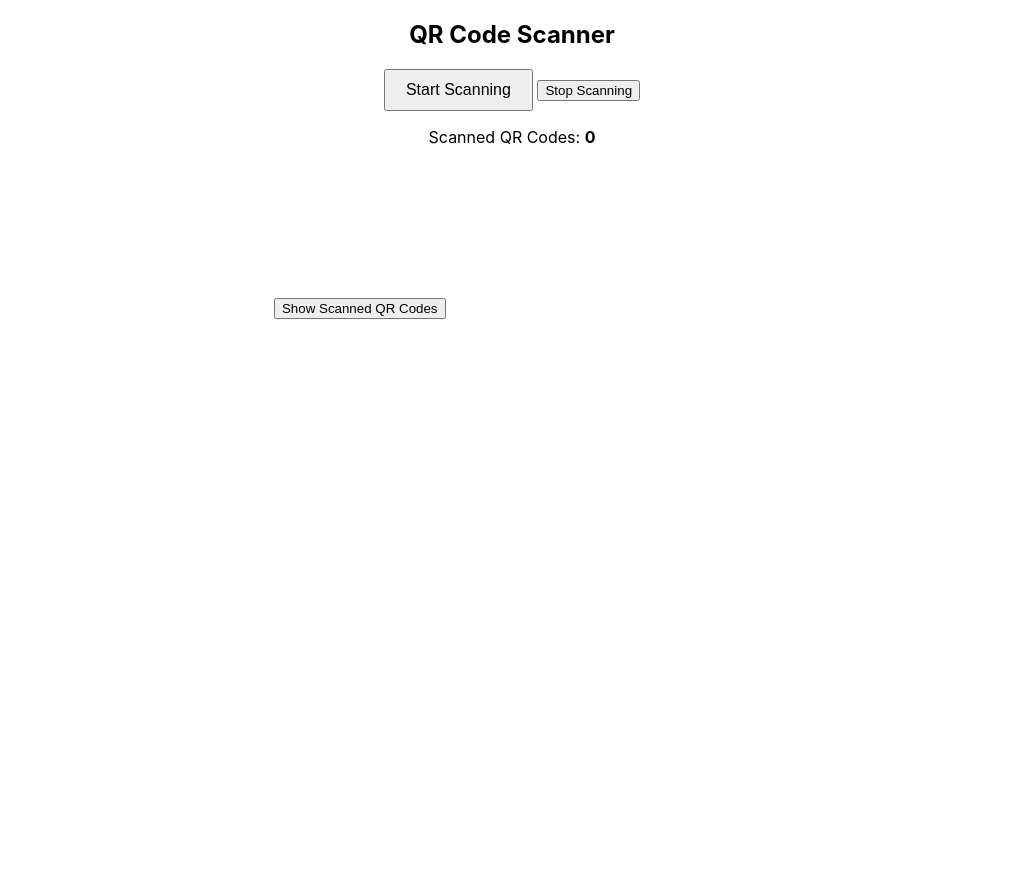
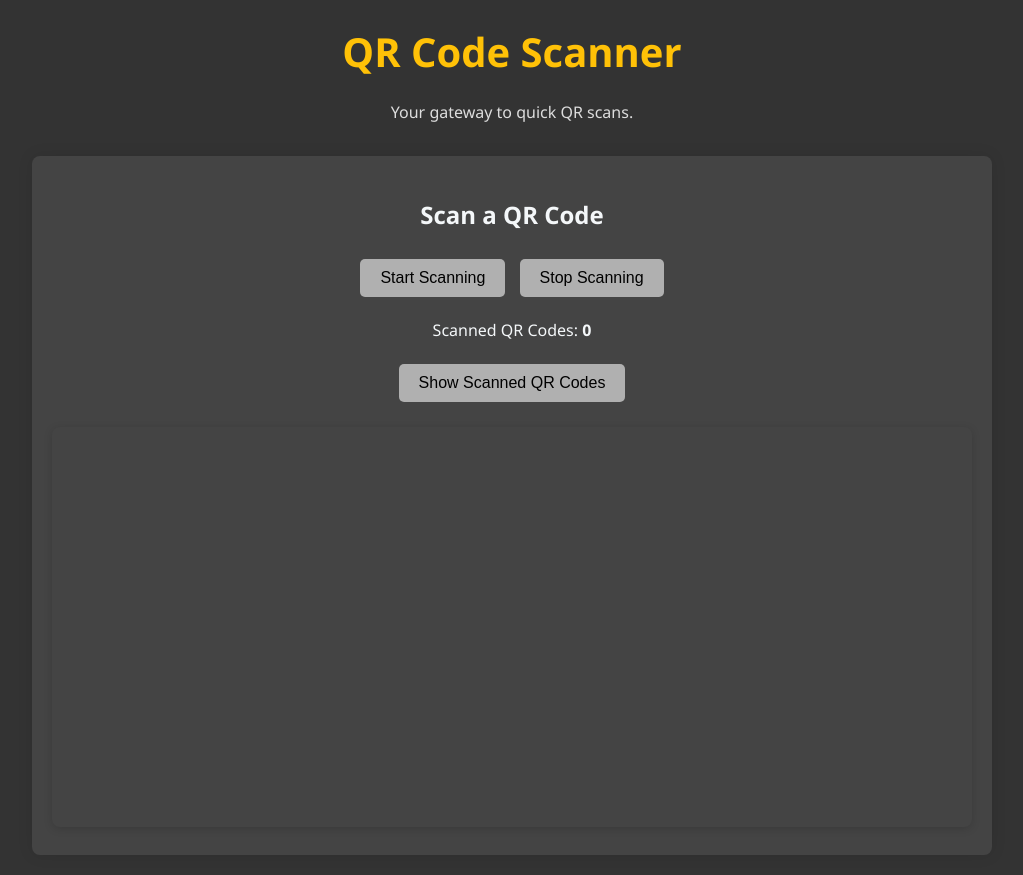
Before and after one commit to WestwoodRobotics/QRScoutScanner, a Flask app: page / in a window 1280 px wide. Shown: the whole page, without its empty margins (128-1151 px from the left). Before the commit the page ends 319 px from the top, so only its background shows below. Run offline with Flask 3, Linux system fonts and the light colour scheme.

Commit message:
Add records page and enhance UI with dark mode styles

```diff
--- a/app.py
+++ b/app.py
@@ -28,3 +28,12 @@
         f.write(qr_data + "\n")
 
     return jsonify({"success": True, "message": "QR data uploaded successfully"}), 200
+
+@app.route("/records")
+def show_records():
+    entries_file = "entries.txt"
+    records = []
+    if os.path.exists(entries_file):
+        with open(entries_file, "r") as f:
+            records = [line.strip() for line in f if line.strip()]
+    return render_template("records.html", title="Records", records=records)
--- a/static/main.css
+++ b/static/main.css
@@ -1,10 +1,10 @@
 body {
+    background-color: #333; /* was #f4f7f9 */
+    color: #f4f7f9;         /* was #333 */
+    font-family: 'Segoe UI', Tahoma, Geneva, Verdana, sans-serif;
+    line-height: 1.6;
     margin: 0;
-    font-family: -apple-system, BlinkMacSystemFont, "Segoe UI", "Roboto", "Oxygen",
-        "Ubuntu", "Cantarell", "Fira Sans", "Droid Sans", "Helvetica Neue",
-        sans-serif;
-    -webkit-font-smoothing: antialiased;
-    -moz-osx-font-smoothing: grayscale;
+    padding: 0;
 }
 
 code {
@@ -46,8 +46,11 @@
 
 /* Styles for the QR code scanning section */
 #qr-scanner {
+    background-color: #444; /* darker background */
+    padding: 20px;
+    border-radius: 8px;
+    box-shadow: 0 0 15px rgba(0,0,0,0.1);
     text-align: center;
-    margin: 20px;
 }
 
 #start-scan {
@@ -100,27 +116,100 @@
     padding: 10px 20px;
     font-size: 16px;
     cursor: pointer;
-    background-color: #4CAF50;
+    background-color: #CC5500;
     color: white;
     border: none;
     border-radius: 5px;
 }
 
 #upload-qr:hover {
-    background-color: #45a049;
+    background-color: #A34400;
 }
 
-/* Styles for the close button */
-.close {
-    color: #aaa;
-    float: right;
-    font-size: 28px;
-    font-weight: bold;
+/* New container & layout styles */
+.container {
+    max-width: 960px;
+    margin: 0 auto;
+    padding: 20px;
 }
 
-.close:hover,
-.close:focus {
-    color: black;
-    text-decoration: none;
+header {
+    text-align: center;
+    margin-bottom: 30px;
+}
+
+header h1 {
+    margin: 0;
+    font-size: 2.5rem;
+    color: #FFC107; /* updated dark mode header color */
+}
+
+header p {
+    color: #ddd; /* updated dark mode text */
+}
+
+.button-group {
+    margin-bottom: 15px;
+}
+
+/* Updated default button style */
+button {
+    padding: 10px 20px;
+    font-size: 16px;
     cursor: pointer;
+    background-color: #b0b0b0; /* lighter gray, no gradient */
+    border: none;
+    border-radius: 5px;
+    color: #000; /* black text for contrast */
+    transition: transform 0.1s ease, box-shadow 0.2s ease;
+    margin: 5px;
 }
+button:hover {
+    background-color: #a0a0a0; /* a slightly darker shade on hover */
+}
+
+/* Updated modal button style */
+.modal-content button {
+    background-color: #b0b0b0;
+    color: #000;
+}
+.modal-content button:hover {
+    background-color: #a0a0a0;
+    color: #000;
+}
+
+/* Video styling */
+#qr-video {
+    width: 100%;
+    max-height: 400px;
+    margin-top: 20px;
+    border-radius: 8px;
+    box-shadow: 0 2px 8px rgba(0,0,0,0.15);
+}
+
+@keyframes slideDown {
+    from { transform: translateY(-20px); opacity: 0; }
+    to { transform: translateY(0); opacity: 1; }
+}
+
+/* List styling within modal */
+#qr-list {
+    list-style: none;
+    padding: 0;
+}
+
+#qr-list li {
+    padding: 8px;
+    border-bottom: 1px solid #eee;
+}
+
+/* Responsive tweaks */
+@media (max-width: 600px) {
+    header h1 {
+        font-size: 2rem;
+    }
+    button {
+        width: 100%;
+        margin-bottom: 10px;
+    }
+}
--- a/templates/index.html
+++ b/templates/index.html
@@ -8,14 +8,23 @@
     <link rel="manifest" href="/static/manifest.json">
 </head>
 <body>
+    <div class="container">
+        <header>
+            <h1>QR Code Scanner</h1>
+            <p>Your gateway to quick QR scans.</p>
+            <!-- Removed toggle mode button -->
+        </header>
+        <main>
             <div id="qr-scanner">
-        <h2>QR Code Scanner</h2>
+                <h2>Scan a QR Code</h2>
+                <div class="button-group">
                     <button id="start-scan">Start Scanning</button>
                     <button id="stop-scan">Stop Scanning</button>
+                </div>
                 <p>Scanned QR Codes: <span id="qr-count">0</span></p>
                 <button id="show-modal">Show Scanned QR Codes</button>
                 <video id="qr-video"></video>
-        <p id="qr-detected" style="display: none;">QR Code detected! Press "Start Scanning" again to scan another code.</p>
+                <p id="qr-detected" style="display: none;">QR Code detected! Press "Start Scanning" to scan again.</p>
             </div>
 
             <div id="qr-modal" class="modal">
@@ -26,7 +35,8 @@
                     <button id="upload-qr">Upload Unuploaded QR Codes</button>
                 </div>
             </div>
-
+        </main>
+    </div>
     <script type="module" src="{{ url_for('static', filename='qr-scanner.js') }}"></script>
     <script>
         if ('serviceWorker' in navigator) {
@@ -37,6 +47,7 @@
                     console.log('Service Worker registration failed:', error);
                 });
         }
+        // Removed light/dark mode toggle logic
     </script>
 </body>
 </html>
```
Also changed, not shown: other parts of static/main.css (+23 -10 lines), templates/records.html (added, +39 -0 lines), manifest.json. Lines whose indentation alone changed are shown as unchanged.
